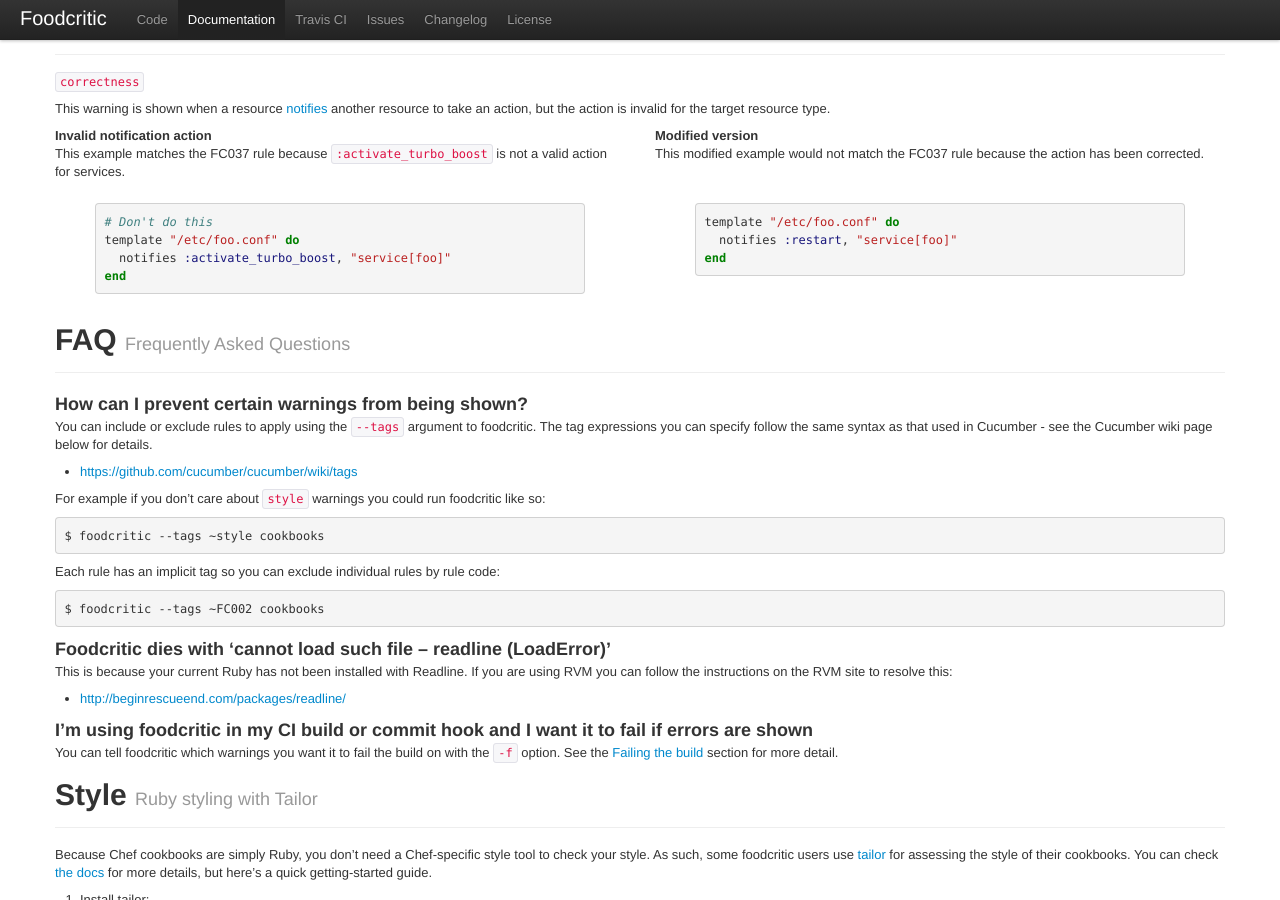
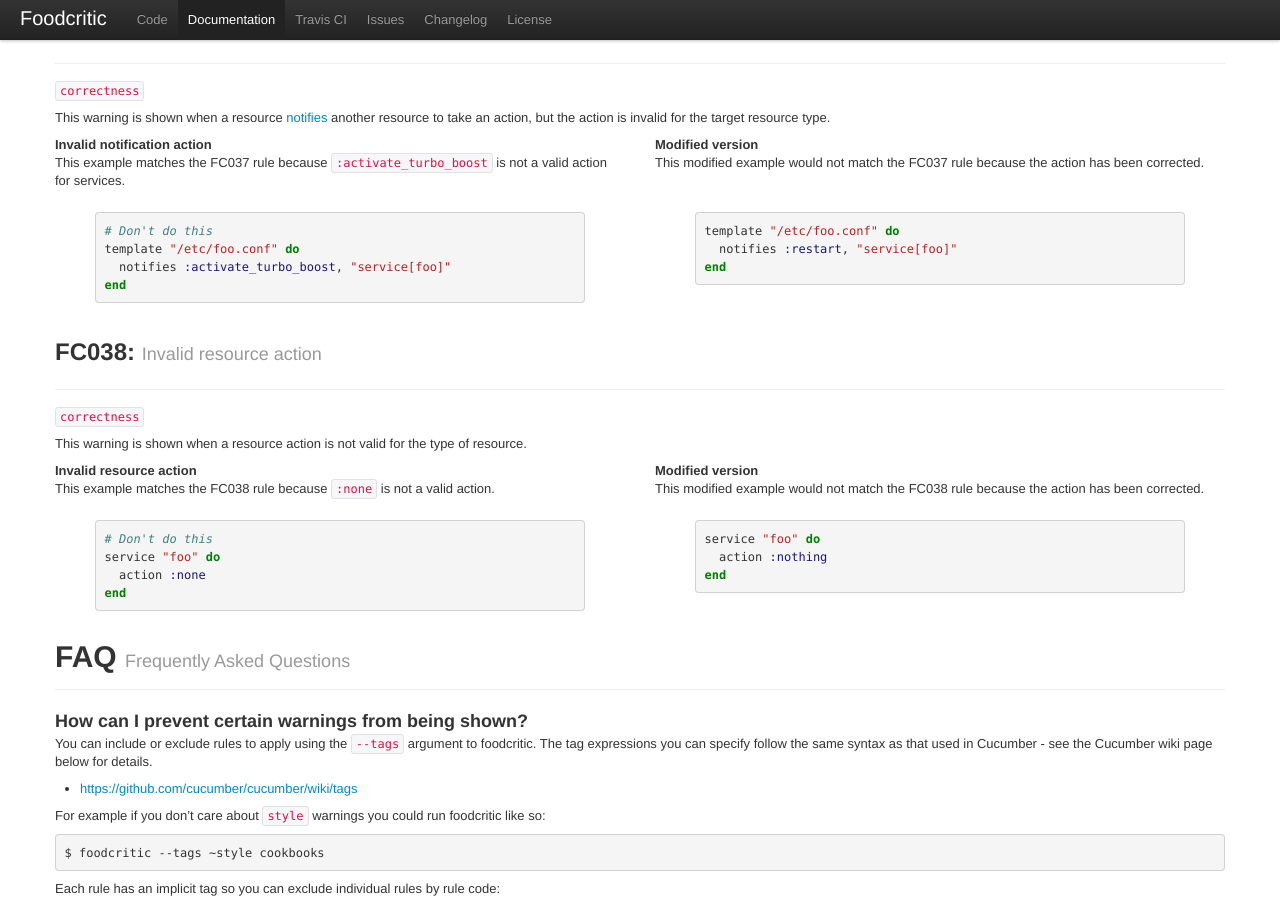
Before and after one commit to Foodcritic/foodcritic, a Jekyll site: the page built from index.html, in a window 1280 px wide and 900 px high, scrolled down 14589 px. Built offline with Jekyll 4.4.1, drawn with Linux system fonts in a browser that asks for light colours; some of the changed text lies outside the part shown.

Commit message:
FC038: Invalid resource action, refs #61.

```diff
--- a/index.html
+++ b/index.html
@@ -1023,6 +1023,31 @@
         code: |
           template "/etc/foo.conf" do
             notifies :restart, "service[foo]"
+          end
+  - code: FC038
+    name: Invalid resource action
+    tags:
+      - correctness
+    summary: |
+      This warning is shown when a resource action is not valid for the type of
+      resource.
+    examples:
+      - title: Invalid resource action
+        text: |
+          This example matches the FC038 rule because `:none` is
+          not a valid action.
+        code: |
+          # Don't do this
+          service "foo" do
+            action :none
+          end
+      - title: Modified version
+        text: |
+          This modified example would not match the FC038 rule because the
+          action has been corrected.
+        code: |
+          service "foo" do
+            action :nothing
           end
 
 api_methods:
```
